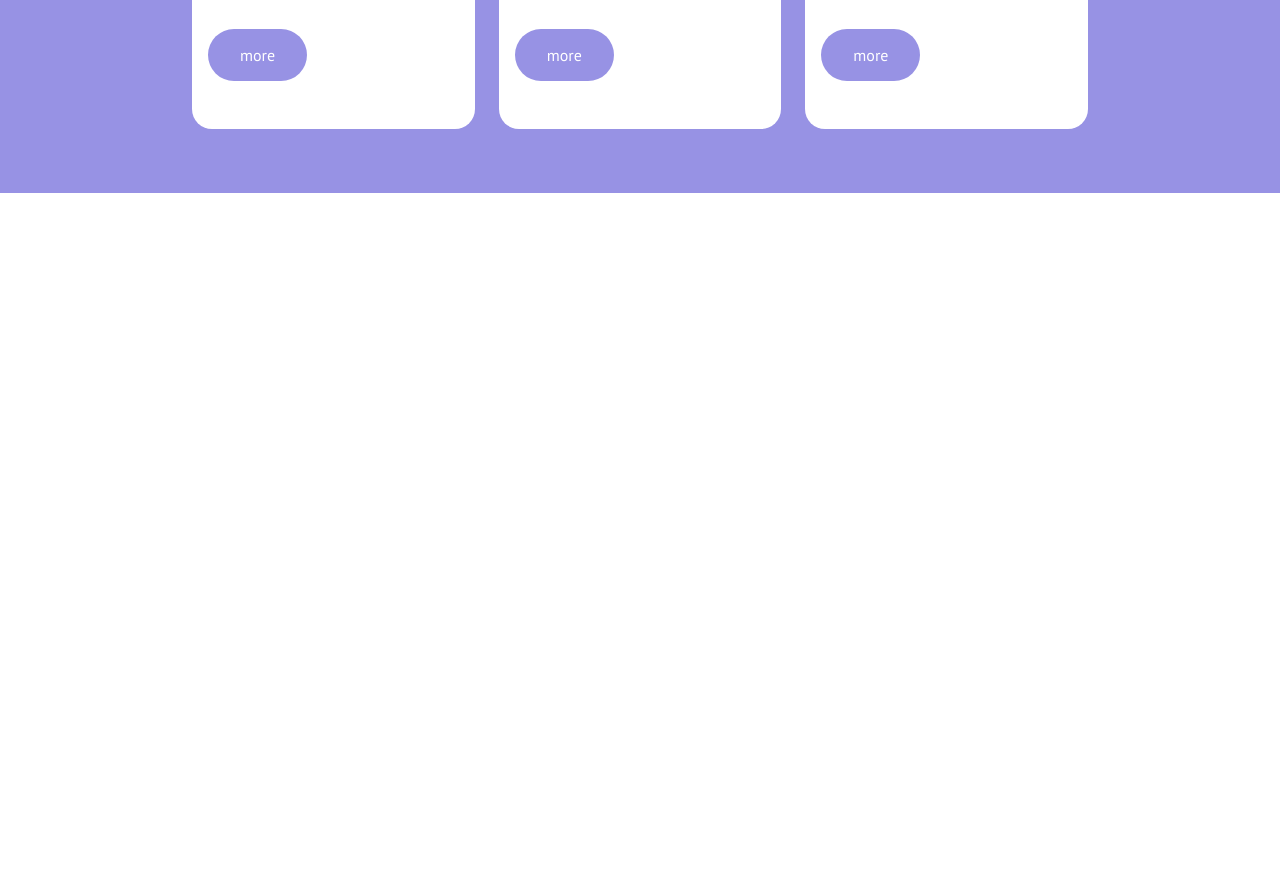
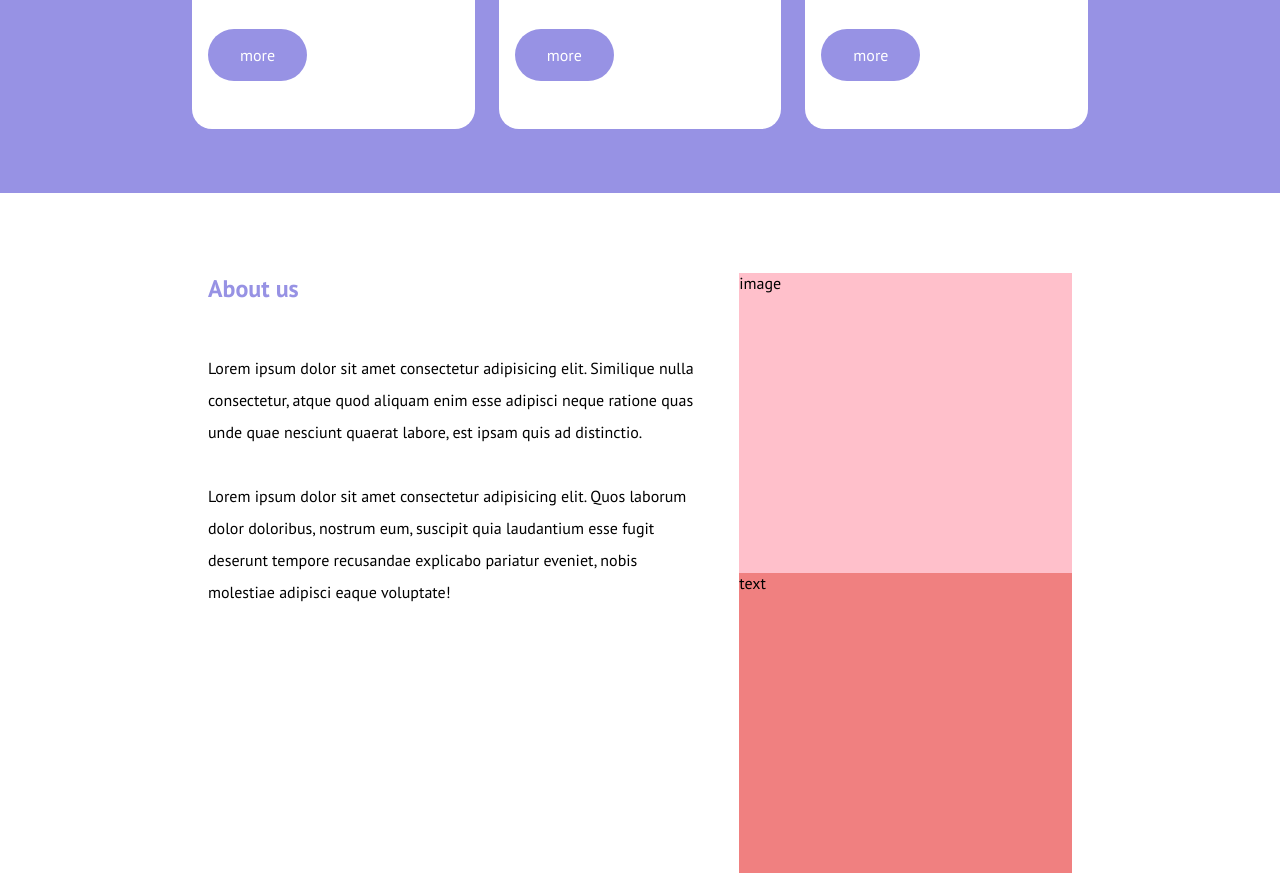
Before and after one commit to scurenza/htmlcss-responsive-layout, a plain HTML site: page index.html in a window 1280 px wide. Shown: the part 3594-4483 px from the top of the page. Before the commit the page ends 3851 px from the top, so only its background shows below. Drawn offline with Linux system fonts and the light colour scheme.

Commit message:
about us completo

```diff
--- a/css/style.css
+++ b/css/style.css
@@ -65,8 +65,8 @@ a{
     margin-top: 2em;
 }
 
-.mt-4{
-    margin-top: 4em;
+.mr-2{
+    margin-right: 2em;
 }
 
 .pt-3{
@@ -77,6 +77,14 @@ a{
     padding-bottom: 3em;
 }
 
+.mb-3{
+    margin-bottom: 3em;
+}
+
+.mt-4{
+    margin-top: 4em;
+}
+
 .pb-4{
     padding-bottom: 4em;
 }
@@ -85,9 +93,6 @@ a{
     margin-bottom: 4em;
 }
 
-.mr-2{
-    margin-right: 2em;
-}
 
 .btn{
     padding: .5rem .8rem;
@@ -255,6 +260,24 @@ header .btn{
     border-radius: 40px;
 }
 
+/* About us */
+#about-us .container{
+    padding: 1em;
+}
+
+#about-us h1{
+    color: var(--violet-section);
+}
+
+#about-us p{
+    line-height: 2em;
+}
+
+#about-us .image-card,
+#about-us .text-card{
+    /* DEBUG */
+    min-height: 300px;
+}
 
 
 
@@ -303,6 +326,19 @@ header .btn{
 
     #why-us h1:first-child{
         width: 100%;
+    }
+
+    /* About us */
+    #about-us .container{
+        display: flex;
+    }
+
+    #about-us .first-col{
+        width: 60%;
+    }
+
+    #about-us .second-col{
+        width: 40%;
     }
 
 
--- a/index.html
+++ b/index.html
@@ -152,6 +152,24 @@
                 </div>
             </div>
         </section>
+
+        <!-- Fifth section -->
+        <section id="about-us">
+            <div class="container">
+                <div class="first-col mr-2">
+                    <h1 class="mb-2">About us</h1>
+
+                    <p class="mb-2">Lorem ipsum dolor sit amet consectetur adipisicing elit. Similique nulla consectetur, atque quod aliquam enim esse adipisci neque ratione quas unde quae nesciunt quaerat labore, est ipsam quis ad distinctio.</p>
+
+                    <p class="mb-2">Lorem ipsum dolor sit amet consectetur adipisicing elit. Quos laborum dolor doloribus, nostrum eum, suscipit quia laudantium esse fugit deserunt tempore recusandae explicabo pariatur eveniet, nobis molestiae adipisci eaque voluptate!</p>
+                </div>
+
+                <div class="second-col">
+                    <div class="image-card">image</div>
+                    <div class="text-card">text</div>
+                </div>
+            </div>
+        </section>
     </main>
     <!-- /MAIN -->
 </body>
```
